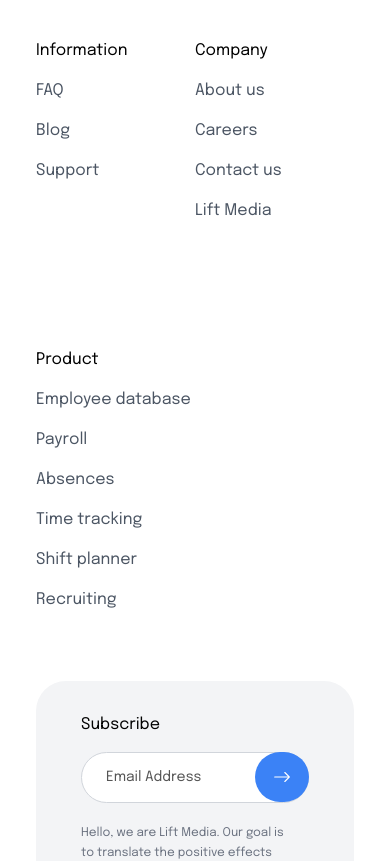
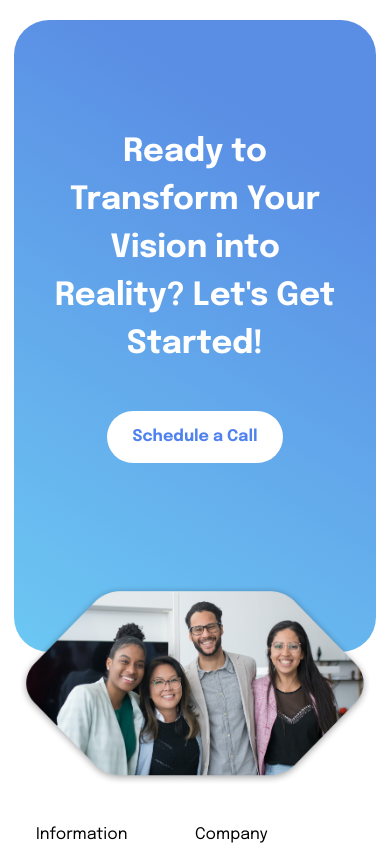
Before and after one commit to akshat-9825/landing_page, a Next.js app: page / in a window 390 px wide. Shown: the part 2640-3501 px from the top of the page. Built offline with nearby package versions, Linux system fonts and the light colour scheme.

Commit message:
transform page mobile version

```diff
--- a/app/page.tsx
+++ b/app/page.tsx
@@ -23,11 +23,11 @@ export default function Home() {
       <div className="w-[93%] my-[17px] sm:my-[97px] mx-auto">
         <OrganizationPage />
       </div>
-      {/* <ReviewsPage />
-      <div className="my-[166px]">
+      {/* <ReviewsPage /> */}
+      <div className="mt-[89.5px] mb-[123px] sm:my-[166px]">
         <TransformPage />
-      </div> */}
-      <div className="mt-[108px] mb-12">
+      </div>
+      <div className="mt-12 sm:mt-[108px] mb-12">
         <Footer />
       </div>
     </div>
--- a/app/pages/TransformPage/index.tsx
+++ b/app/pages/TransformPage/index.tsx
@@ -4,17 +4,17 @@ const TransformPage = () => {
   return (
     <div className="relative">
       <div className="flex flex-col items-center pt-[109px] mx-auto w-[93%] h-[632px] bg-gradient-custom rounded-[35px] opacity-80">
-        <div className="text-5xl font-bold leading-[68px] text-center text-white max-w-[67%]">
+        <div className="text-[32px] leading-[48px] sm:text-5xl font-bold sm:leading-[68px] text-center text-white max-w-[80%] sm:max-w-[67%]">
           Ready to Transform Your Vision into Reality? Let&apos;s Get Started!
         </div>
-        <button className="mt-[33px] rounded-full py-[18px] px-[25px] text-base font-bold leading-4 bg-white text-blue-600 hover:bg-slate-100 transition-all">
+        <button className="mt-[42px] sm:mt-[33px] rounded-full py-[18px] px-[25px] text-base font-bold leading-4 bg-white text-blue-600 hover:bg-slate-100 transition-all">
           Schedule a Call
         </button>
       </div>
       <Image
         src="/Image/transformBackground.png"
         alt="transformBackground"
-        className="absolute left-1/2 -translate-x-1/2 bottom-[-166px] h-[409px] transform_img"
+        className="absolute left-1/2 -translate-x-1/2 bottom-[-134px] sm:bottom-[-166px] h-[202px] w-[355px] sm:w-[770px] sm:h-[409px]"
         width={770}
         height={409}
       />
```
